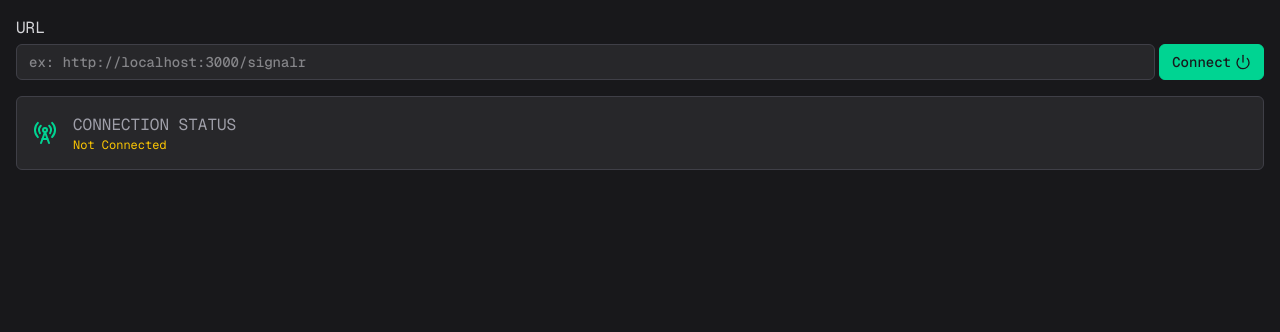
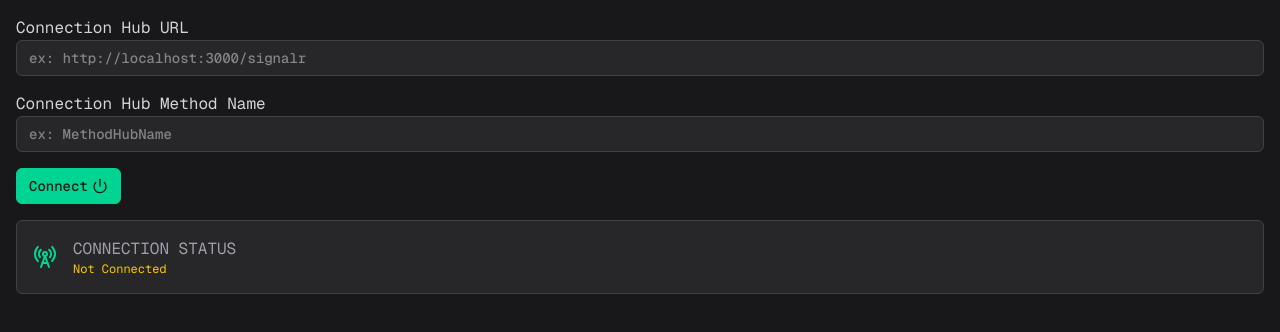
Before and after one commit to xcvzmoon/use-signalr-with-vue, a Vue app: page / in a window 1280 px wide. Shown: the top 332 px of the page. Built offline with nearby package versions, Linux system fonts and the light colour scheme.

Commit message:
chore: add input for method name

```diff
--- a/src/App.vue
+++ b/src/App.vue
@@ -12,11 +12,13 @@ const error = ref();
 const isConnecting = ref(false);
 const connection = ref<signalR.HubConnection | null>(null);
 const connectionStatus = ref<string>('Not Connected');
+const connectionHubMethodName = ref<string>('');
+const connectionValue = ref();
 
 const connectToSignalR = async () => {
   // Validate URL
-  if (!url.value) {
-    connectionStatus.value = 'Please enter a valid URL';
+  if (!url.value || !connectionHubMethodName.value) {
+    connectionStatus.value = 'Please complete all fields';
     return;
   }
 
@@ -35,8 +37,8 @@ const connectToSignalR = async () => {
       .build();
 
     // Setup listeners
-    connection.value.on('ReceiveStockData', (data) => {
-      console.log('Received stock data:', data);
+    connection.value.on(connectionHubMethodName.value, (data) => {
+      connectionValue.value = data;
     });
 
     // Handle connection events
@@ -75,19 +77,31 @@ const disconnectSignalR = async () => {
 <template>
   <div class="bg-zinc-900 text-zinc-300 h-svh font-mono p-4">
     <div class="flex flex-col gap-4">
-      <div class="flex flex-col gap-1">
-        <label for="url">URL</label>
-        <div class="flex items-center gap-1">
+      <div class="flex flex-col gap-4">
+        <div>
+          <label for="url">Connection Hub URL</label>
           <AppInput
             v-model="url"
             name="url"
             placeholder="ex: http://localhost:3000/signalr"
             class="w-full"
           />
+        </div>
 
+        <div>
+          <label for="hub-method-name">Connection Hub Method Name</label>
+          <AppInput
+            v-model="connectionHubMethodName"
+            name="hub-method-name"
+            placeholder="ex: MethodHubName"
+            class="w-full"
+          />
+        </div>
+
+        <div class="flex items-center gap-1">
           <AppButton
             @click="connectToSignalR"
-            :disabled="!url"
+            :disabled="!url || !connectionHubMethodName"
             class="w-[6.551rem] justify-center gap-1"
           >
             <LucideLoader v-if="isConnecting" :size="16" class="animate-spin" />
@@ -126,6 +140,10 @@ const disconnectSignalR = async () => {
         </div>
       </div>
 
+      <div v-if="connectionValue" class="border-zinc-700 bg-zinc-800 border rounded-md p-4">
+        {{ connectionValue }}
+      </div>
+
       <div
         v-if="error"
         class="border-red-400 bg-red-100 text-red-700 border rounded-md px-3 py-2 text-xs text-balance"
```
